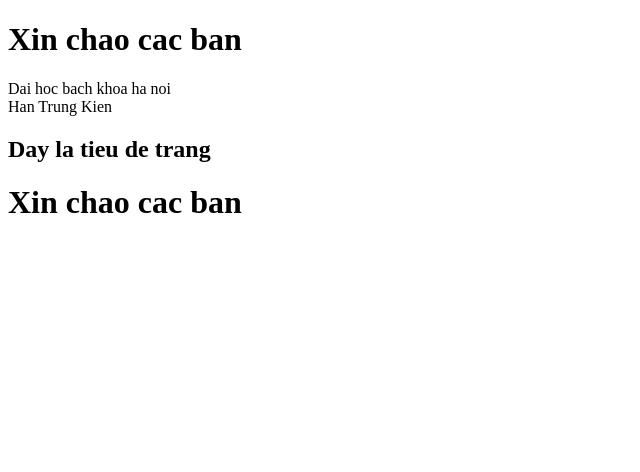
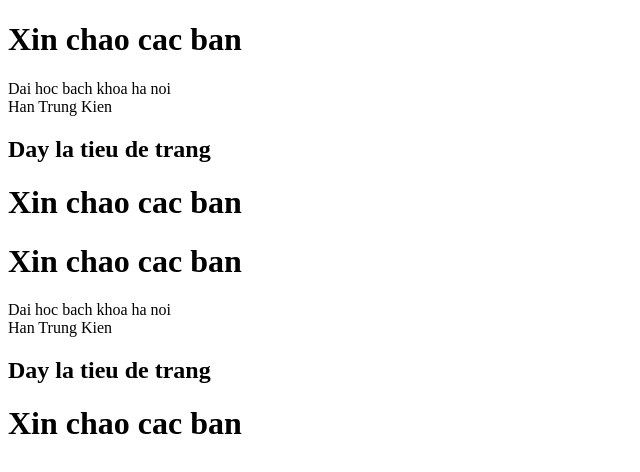
Before and after one commit to HTKien/TestGithub, a plain HTML site: page index.html in a window 1280 px wide. Shown: the whole page, without its empty margins (0-640 px from the left). Drawn offline with Linux system fonts and the light colour scheme.

Commit message:
Update index.html
edit file index

```diff
--- a/index.html
+++ b/index.html
@@ -11,5 +11,10 @@
     <div>Han Trung Kien</div>
     <h2>Day la tieu de trang </h2>
     <h1>Xin chao cac ban</h1>
+    <h1>Xin chao cac ban</h1>
+    <div>Dai hoc bach khoa ha noi</div>
+    <div>Han Trung Kien</div>
+    <h2>Day la tieu de trang </h2>
+    <h1>Xin chao cac ban</h1>
 </body>
 </html>
```
